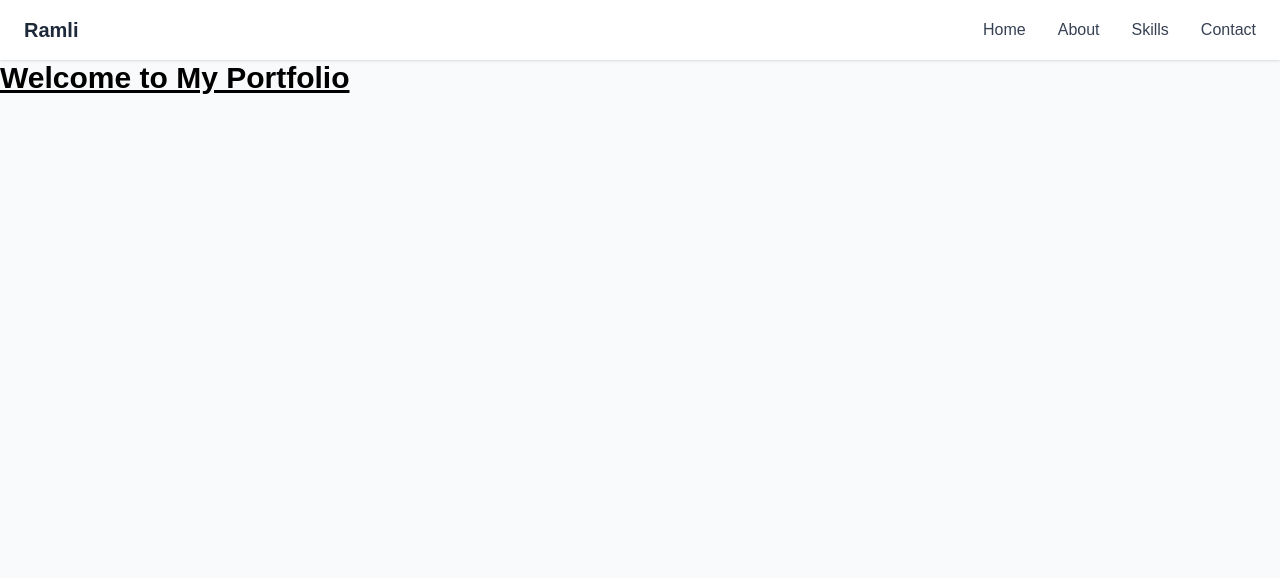
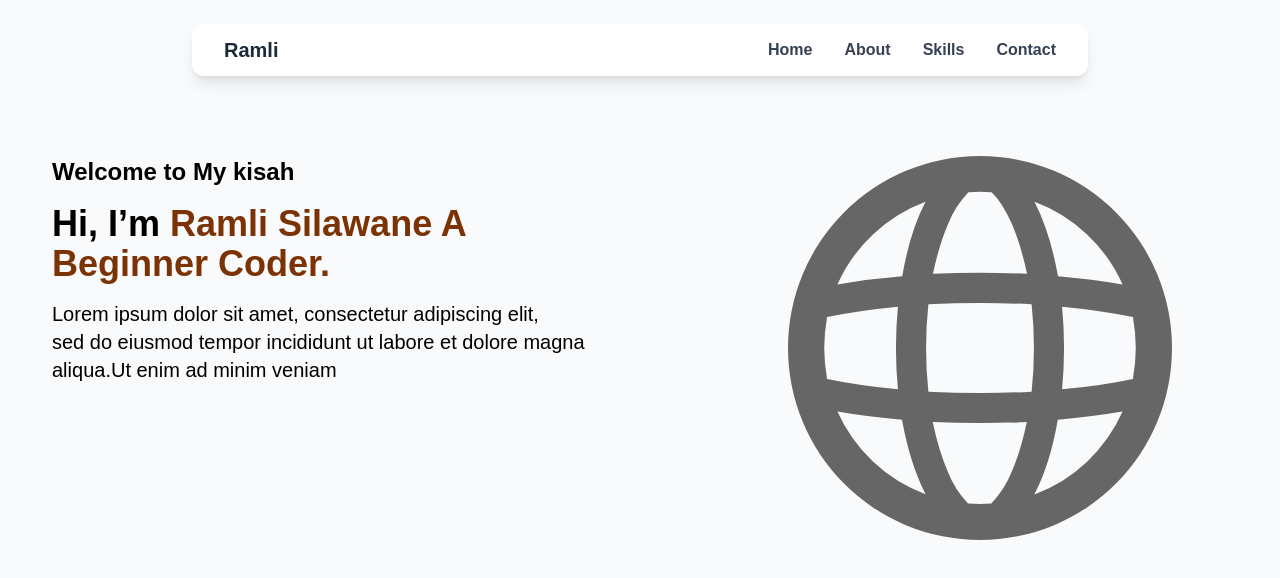
Before and after one commit to RamliWane/My-Portofolio, a Next.js app: page / in a window 1280 px wide. Shown: the top 578 px of the page. Built offline with nearby package versions, Linux system fonts and the light colour scheme.

Commit message:
First Page

```diff
--- /dev/null
+++ b/src/Components/FirstPage.jsx
@@ -0,0 +1,20 @@
+import React from "react";
+
+export default function FirstPage() {
+  return (
+  <div className="flex items-center justify-center px-8">
+      <div className="flex flex-col md:flex-row mt-20 gap-12">
+        <div className="flex flex-col gap-4 md:w-1/2 ml-5">
+          <h3 className="text-2xl font-bold text-black">Welcome to My kisah</h3>
+          <h1 className="text-4xl font-bold text-black">Hi, I’m{" "}<span className="text-amber-900">Ramli Silawane A <br />Beginner Coder.</span></h1>
+          <p className="text-black text-xl">Lorem ipsum dolor sit amet, consectetur adipiscing elit, <br />sed do eiusmod tempor incididunt ut labore et dolore magna aliqua.Ut enim ad minim veniam</p>
+        </div>
+
+        <div className="flex justify-center md:w-1/2 pl-10">
+          <img className="w-60 h-auto md:w-96" src="./globe.svg" alt="globe" />
+        </div>
+
+      </div>
+    </div>
+  );
+}
--- a/src/Components/Navbar.jsx
+++ b/src/Components/Navbar.jsx
@@ -2,35 +2,32 @@ import Link from "next/link";
 
 export default function Navbar() {
   return (
-    <nav className="bg-white shadow-sm sticky top-0 z-50">
-      <div className="container mx-auto flex items-center justify-between px-6 py-4">
-        {/* Logo */}
+    <nav className="w-full flex justify-center mt-6 sticky z-50">
+      <div className="bg-white shadow-lg rounded-xl px-8 py-3 flex items-center justify-between max-w-4xl w-full">
         <h1 className="text-xl font-bold text-gray-800">Ramli</h1>
 
-        {/* Menu */}
         <ul className="hidden md:flex space-x-8 text-gray-700 font-medium">
           <li>
-            <Link href="/" className="hover:text-red-600 transition">
+            <Link href="/" className="hover:text-purple-700 transition font-semibold">
               Home
             </Link>
           </li>
           <li>
-            <Link href="#about" className="hover:text-red-600 transition">
+            <Link href="#about" className="hover:text-purple-700 transition font-semibold">
               About
             </Link>
           </li>
           <li>
-            <Link href="#skills" className="hover:text-red-600 transition">
+            <Link href="#skills" className="hover:text-purple-700 transition font-semibold">
               Skills
             </Link>
           </li>
           <li>
-            <Link href="#contact" className="hover:text-red-600 transition">
+            <Link href="#contact" className="hover:text-purple-700 transition font-semibold">
               Contact
             </Link>
           </li>
         </ul>
-
       </div>
     </nav>
   );
--- a/src/app/page.jsx
+++ b/src/app/page.jsx
@@ -1,7 +1,10 @@
+import React from "react";
+import FirstPage from "../Components/FirstPage";
+
 export default function Home() {
   return (
     <main>
-      <h1 className="text-3xl font-bold underline text-black">Welcome to My Portfolio</h1>
+      <FirstPage></FirstPage>
     </main>
   );
 }
```
